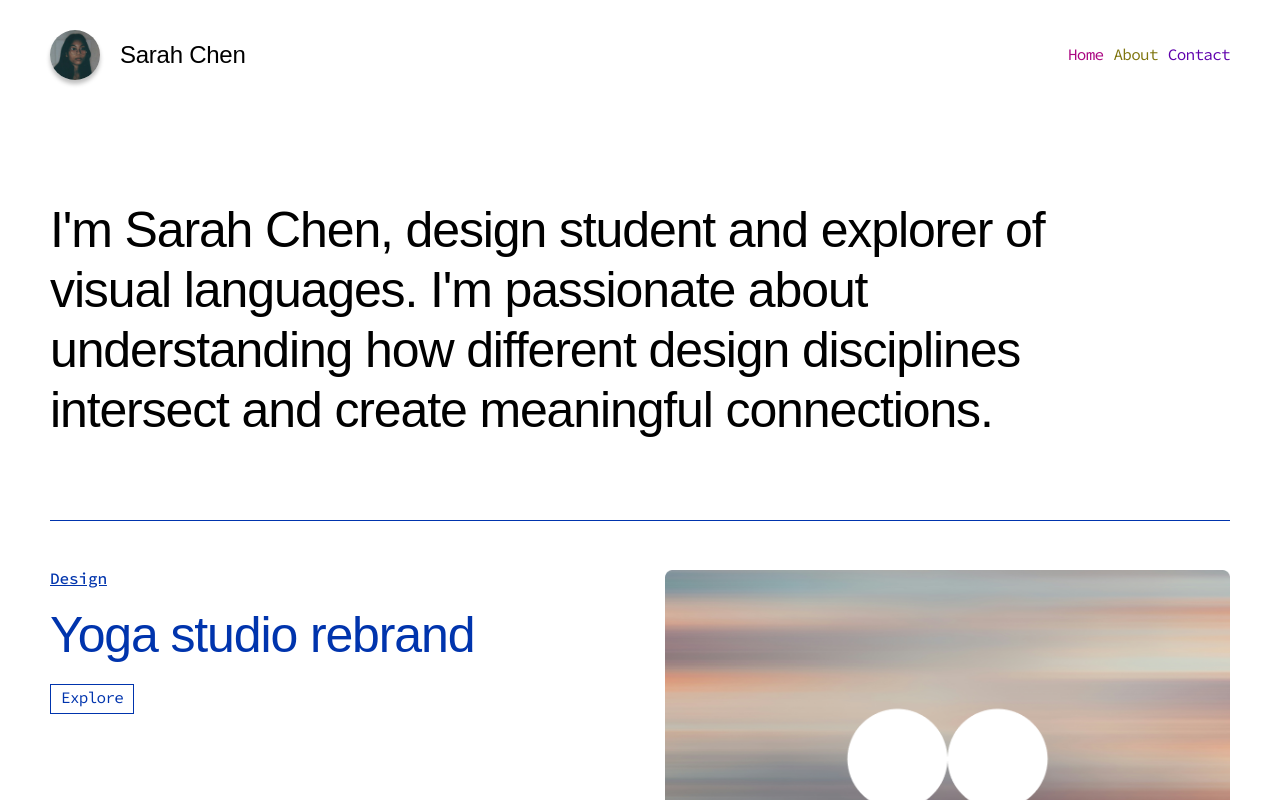
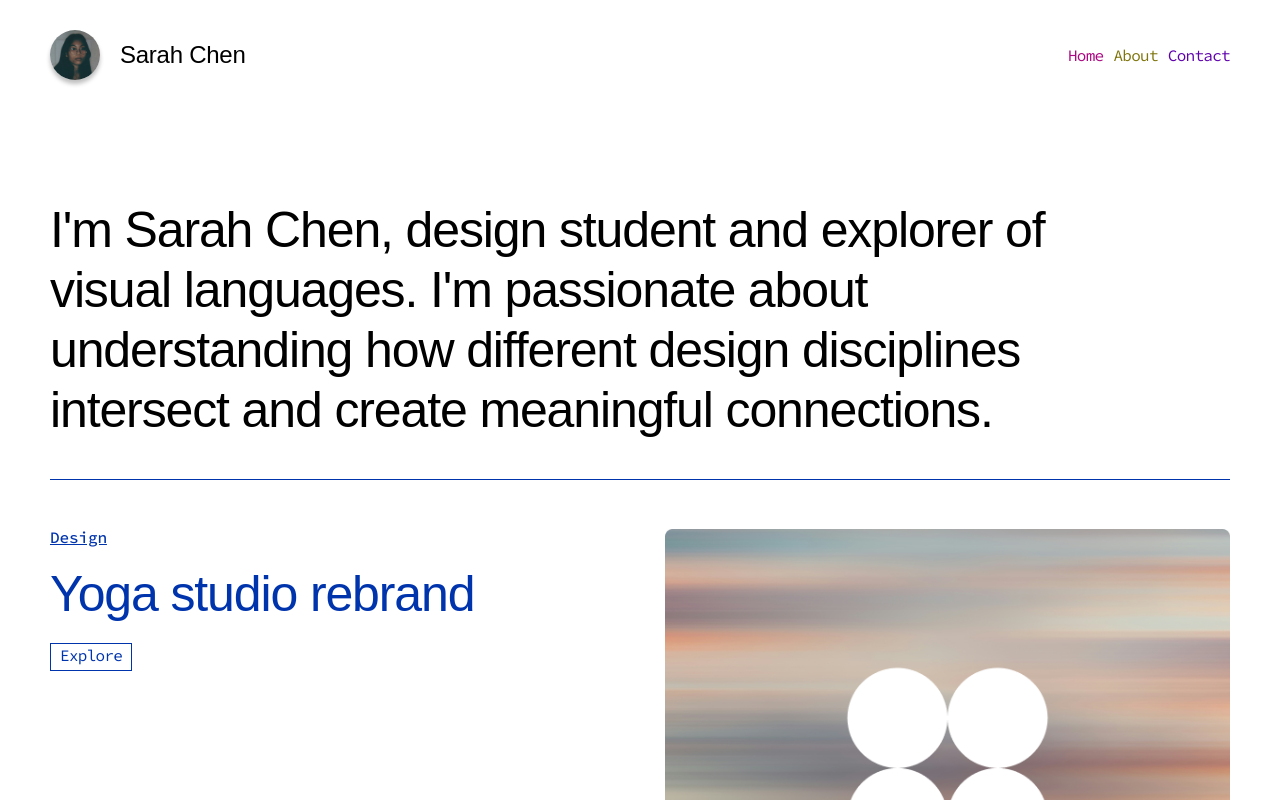
Before and after one commit to HectorFM99/web-minimalista-hector, a plain HTML site: page index.html in a window 1280 px wide. Shown: the top 800 px of the page. Drawn offline with Linux system fonts and the light colour scheme; a web font is replaced by a local one.

Commit message:
Iguala alturas y bordes con el diseno original en 375, 800 y 1280 px

```diff
--- a/css/styles.css
+++ b/css/styles.css
@@ -90,6 +90,15 @@ body {
   justify-content: space-between;
   align-items: flex-start;
   padding: 20px 20px 60px;
+}
+
+/* Filete inferior superpuesto (no altera la altura) */
+.nav::after {
+  content: "";
+  position: absolute;
+  left: 0;
+  right: 0;
+  bottom: 0;
   border-bottom: 0.5px solid var(--gris);
 }
 
@@ -135,9 +144,11 @@ body {
   flex-direction: column;
   align-items: flex-end;
   gap: 30px;
+  line-height: 1.03;
 }
 
 .nav__link {
+  display: block;
   font-family: var(--mono);
   font-weight: 400;
   font-size: 16px;
@@ -259,6 +270,7 @@ body {
 
 /* Botón "Explore" / "Discover..." */
 .btn {
+  position: relative;
   display: inline-flex;
   justify-content: center;
   align-items: center;
@@ -271,8 +283,16 @@ body {
   letter-spacing: -0.72px;
   white-space: pre;
   color: var(--c-btn);
+  cursor: pointer;
+}
+
+/* Borde superpuesto para no alterar la altura */
+.btn::before {
+  content: "";
+  position: absolute;
+  inset: 0;
   border: 1px solid var(--c-btn);
-  cursor: pointer;
+  pointer-events: none;
 }
 
 .project__media {
@@ -335,6 +355,7 @@ body {
 }
 
 .footer__links {
+  position: relative;
   width: 100%;
   max-width: 1500px;
   display: flex;
@@ -342,6 +363,15 @@ body {
   align-items: flex-start;
   gap: 40px;
   padding: 30px 0 150px;
+}
+
+/* Filete superior superpuesto (no altera la altura) */
+.footer__links::before {
+  content: "";
+  position: absolute;
+  top: 0;
+  left: 0;
+  right: 0;
   border-top: 1px solid var(--gris);
 }
 
@@ -384,7 +414,10 @@ body {
     z-index: 9999;
     align-items: center;
     padding: 30px 50px 100px;
-    border-bottom: none;
+  }
+
+  .nav::after {
+    display: none;
   }
 
   .brand {
@@ -485,6 +518,7 @@ body {
 
   .intro {
     padding: 200px 100px 80px 0;
+    height: 479px;
   }
 
   .closing {
```
